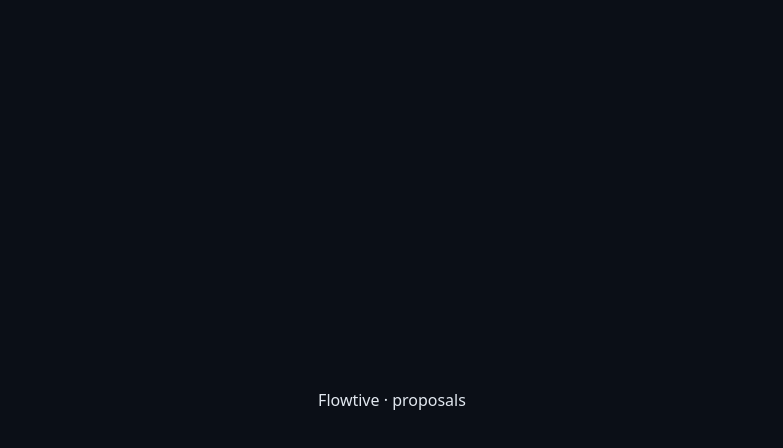
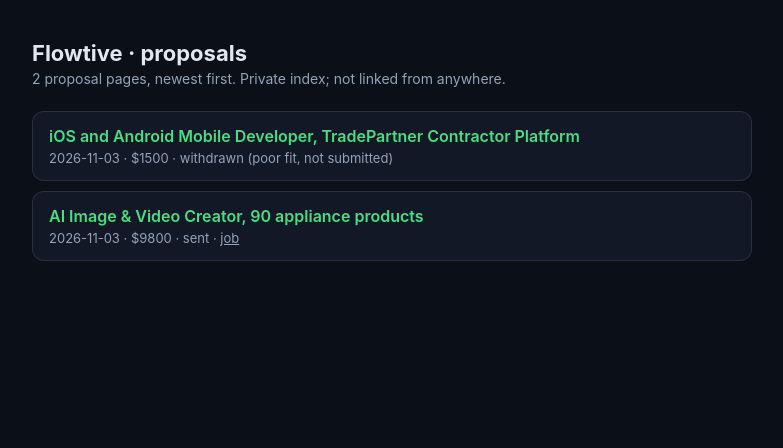
Before and after one commit to kristof-flowtive/proposals, a plain HTML site: page index.html in a window 1280 px wide. Shown: the whole page, without its empty margins (248-1031 px from the left). Drawn offline with Linux system fonts and the light colour scheme.

Commit message:
Rebuild proposals index

```diff
--- a/index.html
+++ b/index.html
@@ -1 +1,14 @@
-<!DOCTYPE html><html lang="en"><head><meta charset="UTF-8"><meta name="robots" content="noindex"><title>Flowtive</title></head><body style="font-family:system-ui;background:#0B0F17;color:#e2e8f0;display:flex;align-items:center;justify-content:center;height:100vh;margin:0"><p>Flowtive · proposals</p></body></html>
+<!DOCTYPE html>
+<html lang="en"><head><meta charset="UTF-8"><meta name="viewport" content="width=device-width, initial-scale=1.0">
+<meta name="robots" content="noindex, nofollow"><title>Flowtive · proposals</title>
+<style>
+body{margin:0;background:#0B0F17;color:#e2e8f0;font-family:Inter,-apple-system,system-ui,sans-serif;-webkit-font-smoothing:antialiased}
+.wrap{max-width:720px;margin:0 auto;padding:40px 20px} h1{font-size:22px;margin:0 0 4px} p{color:#94a3b8;margin:0 0 24px;font-size:14px}
+ul{list-style:none;padding:0;margin:0} .row{background:#121826;border:1px solid rgba(255,255,255,.1);border-radius:12px;padding:14px 16px;margin-bottom:10px}
+.t{color:#4ADE80;text-decoration:none;font-weight:600} .t:hover{text-decoration:underline} .m{color:#94a3b8;font-size:13px;margin-top:4px} .m a{color:#94a3b8}
+</style></head><body><div class="wrap">
+<h1>Flowtive · proposals</h1><p>2 proposal pages, newest first. Private index; not linked from anywhere.</p>
+<ul>
+<li class="row"><div><a class="t" href="https://kristof-flowtive.github.io/proposals/tradepartner-mobile-foundation/">iOS and Android Mobile Developer, TradePartner Contractor Platform</a><div class="m">2026-11-03 · $1500 · withdrawn (poor fit, not submitted)</div></div></li>
+<li class="row"><div><a class="t" href="https://kristof-flowtive.github.io/proposals/ai-product-video-pipeline/">AI Image &amp; Video Creator, 90 appliance products</a><div class="m">2026-11-03 · $9800 · sent · <a href="https://www.upwork.com/jobs/~022117697977338360413">job</a></div></div></li>
+</ul></div></body></html>
```
